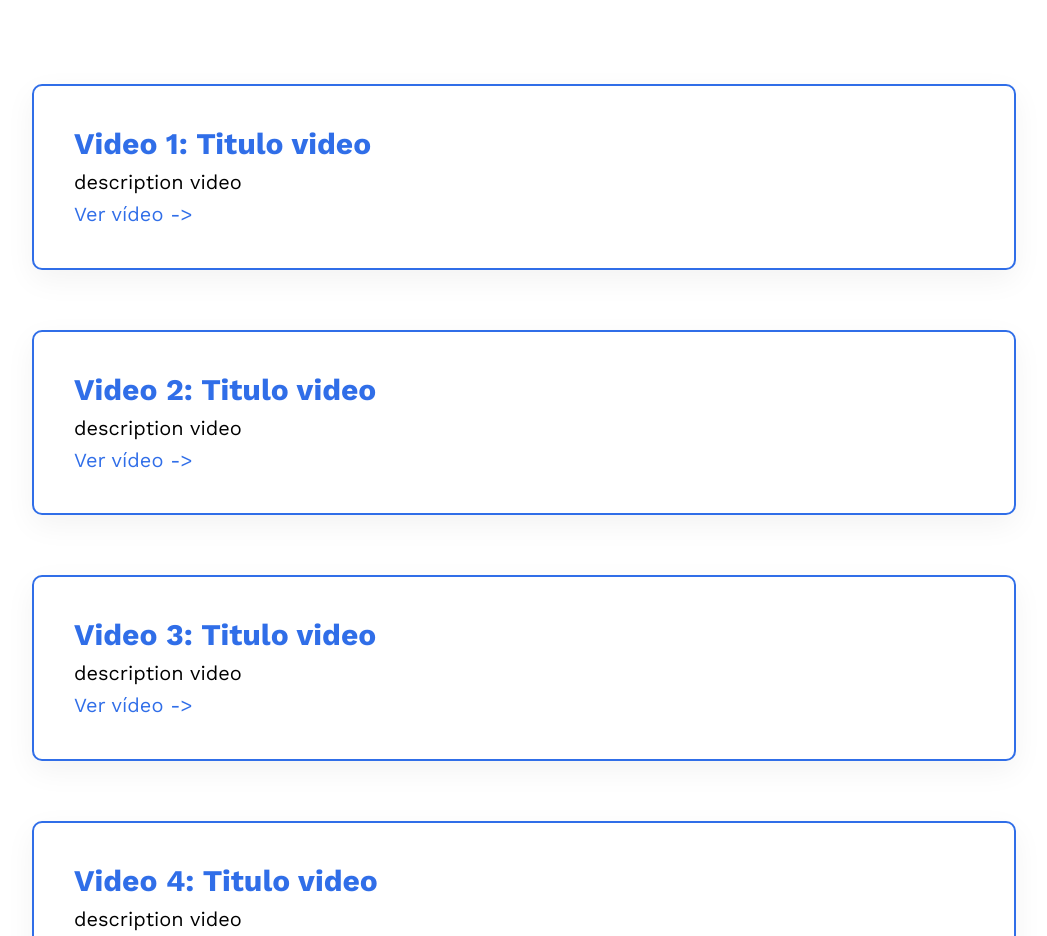
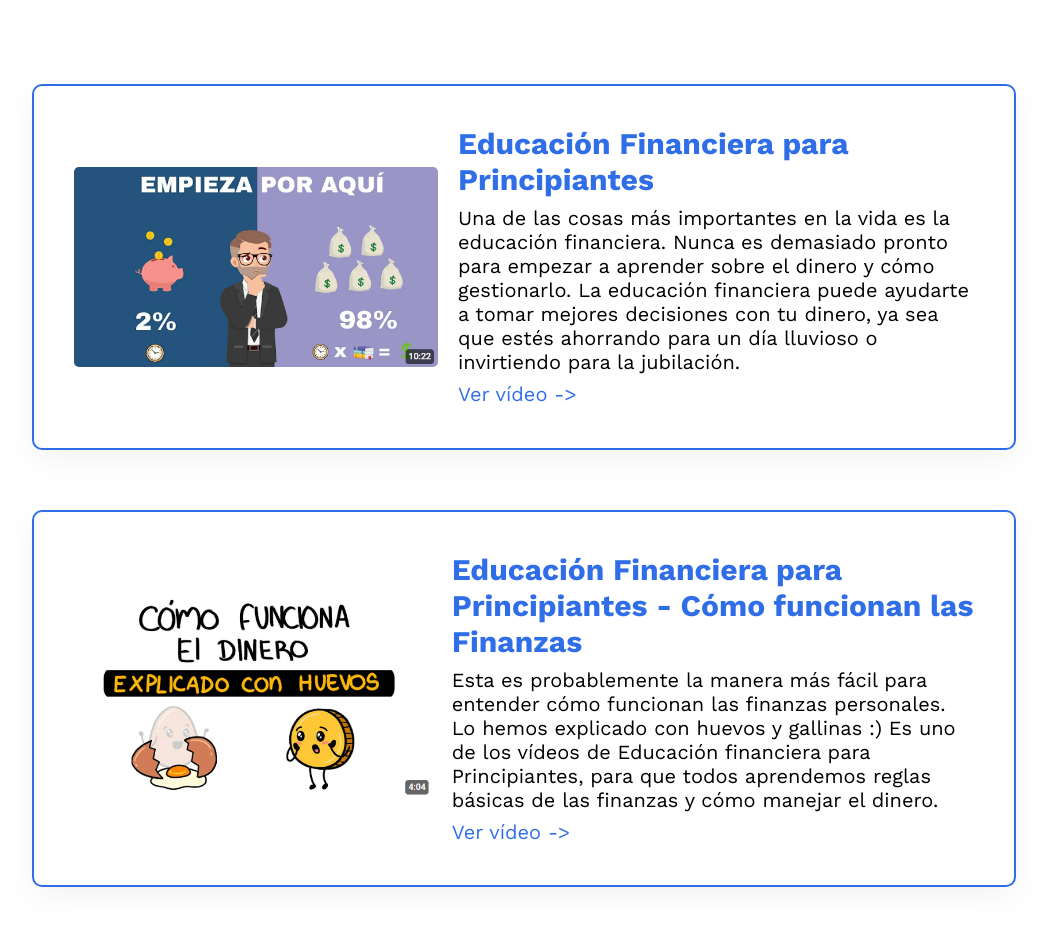
Before and after one commit to MaGarcia011/Taller2, a plain HTML site: page listavideos.html in a window 1280 px wide. Shown: the part 460-1396 px from the top of the page, without its empty margins (116-1163 px from the left). Drawn offline with nearby package versions, Linux system fonts and the light colour scheme.

Commit message:
Miniaturas y descripciones de videos agregadas

```diff
--- a/listavideos.html
+++ b/listavideos.html
@@ -29,6 +29,25 @@
 
 
   <title>Lista de vídeos</title>
+
+  <style>
+    /* Estilo para las miniaturas de los videos */
+    .video-thumbnail img {
+      max-width: 400px; /* Ajusta el tamaño de las miniaturas */
+      max-height: 200px;
+      border-radius: 5px; /* Opcional: esquinas redondeadas */
+    }
+
+    .card-body {
+      display: flex; /* Flex para organizar miniatura y texto */
+      align-items: center; /* Centrar contenido verticalmente */
+    }
+
+    .video-thumbnail {
+      margin-right: 20px; /* Separación entre la miniatura y el texto */
+    }
+  </style>
+
 </head>
 <body>
 
@@ -105,11 +124,22 @@
         <div class="col-lg-12 order-lg-2 px-lg-5">
           <div class="card border-primary" style="margin: 30px; border: 2px solid #305DE8; border-radius: 10px;">
             <div class="card-body">
-              <h3 class="heading text-primary">Video 1: Titulo video</h3>
+              <!-- Contenedor de la miniatura del video -->
+                <div class="video-thumbnail">
+                  <!-- Imagen representativa del video -->
+                    <img src="images/video1Logo.PNG" alt="Miniatura Video 1" class="img-fluid">
+                </div>
+                <div>
+                  <!-- Contenedor del texto -->
+                  <h3 class="heading text-primary">Educación Financiera para Principiantes</h3>
                   <p class="text-black h5">
-                description video
+                    Una de las cosas más importantes en la vida es la educación financiera. Nunca es demasiado
+                    pronto para empezar a aprender sobre el dinero y cómo gestionarlo. La educación financiera
+                    puede ayudarte a tomar mejores decisiones con tu dinero, ya sea que estés ahorrando para un
+                    día lluvioso o invirtiendo para la jubilación.
                   </p>
                   <a class="text-primary h5" href="testinicial.html">Ver vídeo -></a>
+                </div>
             </div>
           </div>
         </div>
@@ -119,11 +149,19 @@
         <div class="col-lg-12 order-lg-2 px-lg-5">
           <div class="card border-primary" style="margin: 30px; border: 2px solid #305DE8; border-radius: 10px;">
             <div class="card-body">
-              <h3 class="heading text-primary">Video 2: Titulo video</h3>
+              <div class="video-thumbnail">
+                <img src="images/video2Logo.PNG" alt="Miniatura Video 2" class="img-fluid">
+              </div>
+              <div>
+                <h3 class="heading text-primary">Educación Financiera para Principiantes - Cómo funcionan las Finanzas</h3>
                 <p class="text-black h5">
-                description video
+                  Esta es probablemente la manera más fácil para entender cómo funcionan las finanzas personales.
+                  Lo hemos explicado con huevos y gallinas :)
+                  Es uno de los vídeos de Educación financiera para Principiantes, para que todos aprendemos reglas
+                  básicas de las finanzas y cómo manejar el dinero.
                 </p>
                 <a class="text-primary h5" href="video2.html">Ver vídeo -></a>
+              </div>
             </div>
           </div>
         </div>
@@ -133,11 +171,19 @@
         <div class="col-lg-12 order-lg-2 px-lg-5">
           <div class="card border-primary" style="margin: 30px; border: 2px solid #305DE8; border-radius: 10px;">
             <div class="card-body">
-              <h3 class="heading text-primary">Video 3: Titulo video</h3>
+              <div class="video-thumbnail">
+                <img src="images/video3Logo.PNG" alt="Miniatura Video 3" class="img-fluid">
+              </div>
+              <div>
+                <h3 class="heading text-primary">Educación Financiera para Principiantes - Lo que necesitas saber antes de empezar</h3>
                 <p class="text-black h5">
-                description video
+                  Recuerdo a mi profesor de finanzas en la universidad enfatizando
+                   la necesidad de la educación financiera, diciendo: "Entender el dinero es clave para navegar los desafíos de
+                    la vida". Este mensaje se quedó conmigo, y hoy quiero compartir una introducción completa a la educación
+                    financiera.
                 </p>
                 <a class="text-primary h5" href="video3.html">Ver vídeo -></a>
+              </div>
             </div>
           </div>
         </div>
@@ -147,11 +193,17 @@
         <div class="col-lg-12 order-lg-2 px-lg-5">
           <div class="card border-primary" style="margin: 30px; border: 2px solid #305DE8; border-radius: 10px;">
             <div class="card-body">
-              <h3 class="heading text-primary">Video 4: Titulo video</h3>
+              <div class="video-thumbnail">
+                <img src="images/video4Logo.PNG" alt="Miniatura Video 4" class="img-fluid">
+              </div>
+              <div>
+                <h3 class="heading text-primary">Educación financiera en 10 minutos- ¡NECESITAS APRENDER ESTO URGENTEMENTE! 🔥</h3>
                 <p class="text-black h5">
-                description video
+                  "¡NECESITAS APRENDER ESTO URGENTEMENTE! 🔥 Cambia tus Finanzas en 10 Minutos 💸"
+                  "¡APRENDE ESTOS SECRETOS FINANCIEROS YA! 💰 Lo que Muchos Desconocen 🕒"
                 </p>
                 <a class="text-primary h5" href="video4.html">Ver vídeo -></a>
+              </div>
             </div>
           </div>
         </div>
```
Also changed, not shown: images/video1Logo.PNG (added), images/video2Logo.PNG (added), images/video3Logo.PNG (added), images/video4Logo.PNG (added). Lines whose indentation alone changed are shown as unchanged.
